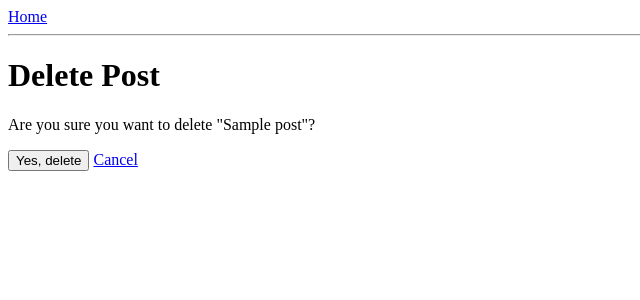
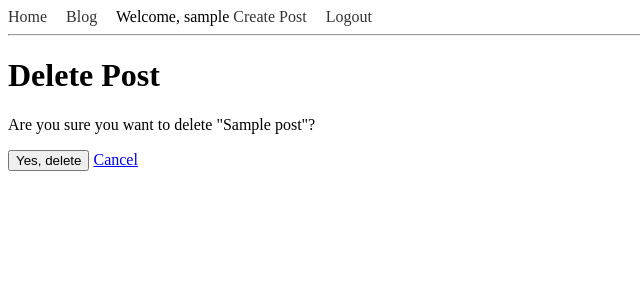
Before and after one commit to Sajghaa/django-cbv-mastery, a Django app: a page that uses templates/base.html in a window 1280 px wide. Shown: the top 300 px of the page, without its empty margins (0-640 px from the left). Run offline with Django 5.2, Linux system fonts and the light colour scheme; a user stored in the database is signed in; tables that the repository leaves empty hold one stand-in row (values such as "Sample post").

Commit message:
updated templates/base.html

```diff
--- a/templates/base.html
+++ b/templates/base.html
@@ -4,10 +4,30 @@
     <meta charset="UTF-8">
     <meta name="viewport" content="width=device-width, initial-scale=1.0">
     <title>{% block title %}CBV Mastery{% endblock%}</title>
+    <style>
+        nav a{
+            margin-right: 15px;
+            text-decoration: none;
+            color: #333;
+        }
+
+        nav a:hover{
+            color: #007bff;
+        }
+    </style>
 </head>
 <body>
     <nav>
         <a href="{% url 'core:home' %}">Home</a>
+        <a href="{% url 'blog:post_list' %}">Blog</a>
+
+        {% if user.is_authenticated %}
+            <span>Welcome, {{ user.username }}</span>
+            <a href="{% url 'blog:post_create' %}">Create Post</a>
+            <a href="{% url 'logout' %}">Logout</a>
+        {% else %}
+            <a href="{% url 'login' %}">Login</a>
+        {% endif %}
     </nav>
     <hr>
     {% block content %}
```
